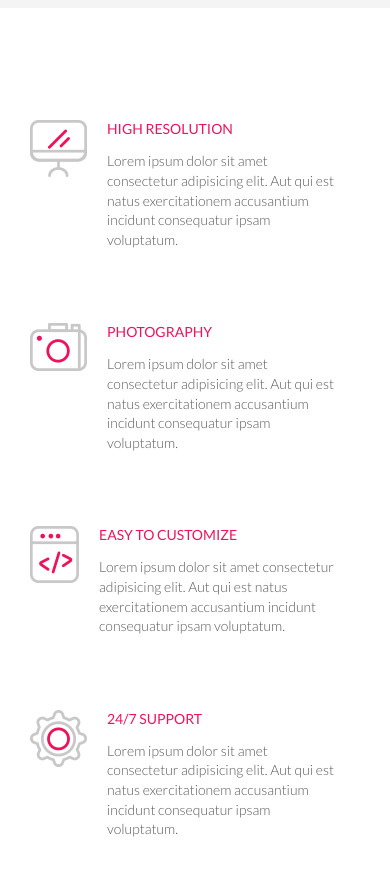
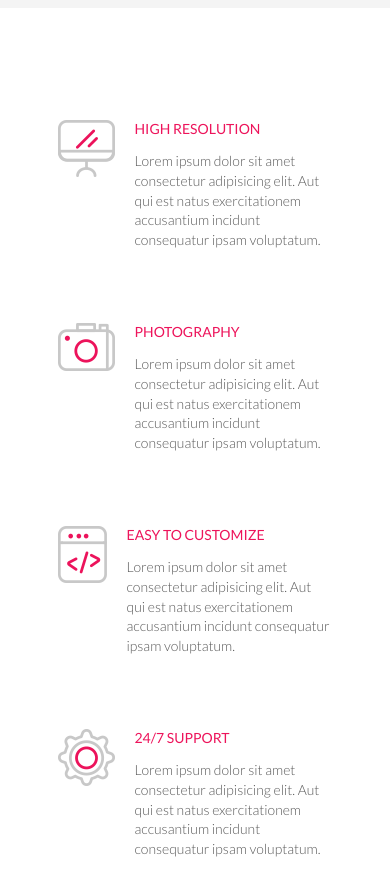
Before and after one commit to darokrk/Layout3-from-PSD, a website: page index.html in a window 390 px wide. Shown: the part 5120-5995 px from the top of the page. Drawn offline with Linux system fonts and the light colour scheme.

Commit message:
Change max-width info-wrapper element on mobile

```diff
--- a/sass/style.scss
+++ b/sass/style.scss
@@ -434,7 +434,7 @@ html {
   }
 
   .info-element__content {
-    padding: 0 20px;
+    padding-left: 20px;
     font-size: 15px;
   }
 }
@@ -782,8 +782,14 @@ html {
     }
   }
 
-  .info .info-element__content {
-    font-size: 1rem;
+  .info {
+    .info-element__content {
+      font-size: 1rem;
+    }
+
+    .info-wrapper__element {
+      max-width: 275px;
+    }
   }
 
   .column-header__button,
@@ -909,12 +915,6 @@ html {
     }
   }
 
-  .info {
-    .info-wrapper__element {
-      max-width: 340px;
-    }
-  }
-
   .news {
     .container {
       padding: 5vh 0px;
```
Also changed, not shown: css/style.css.
